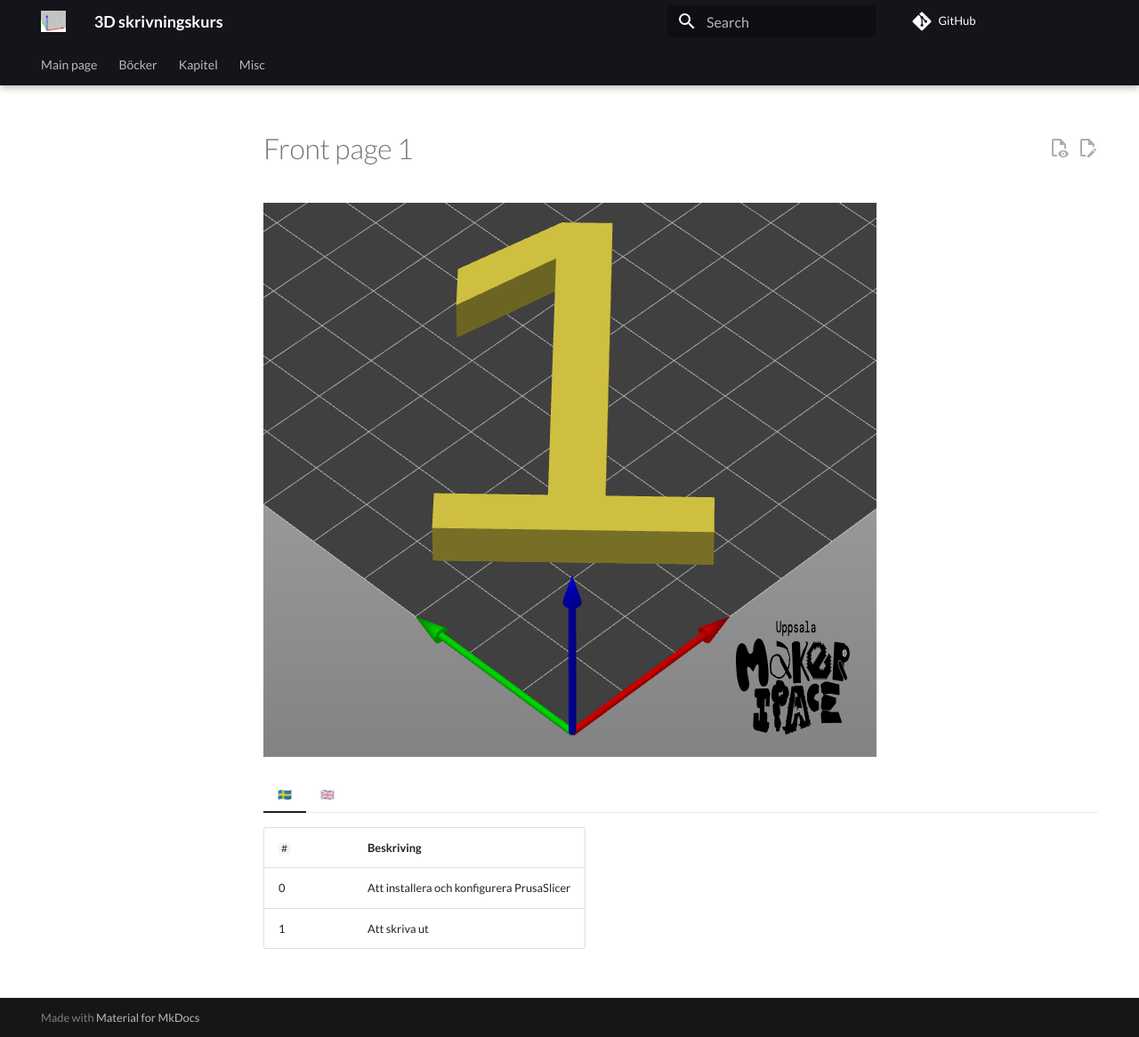
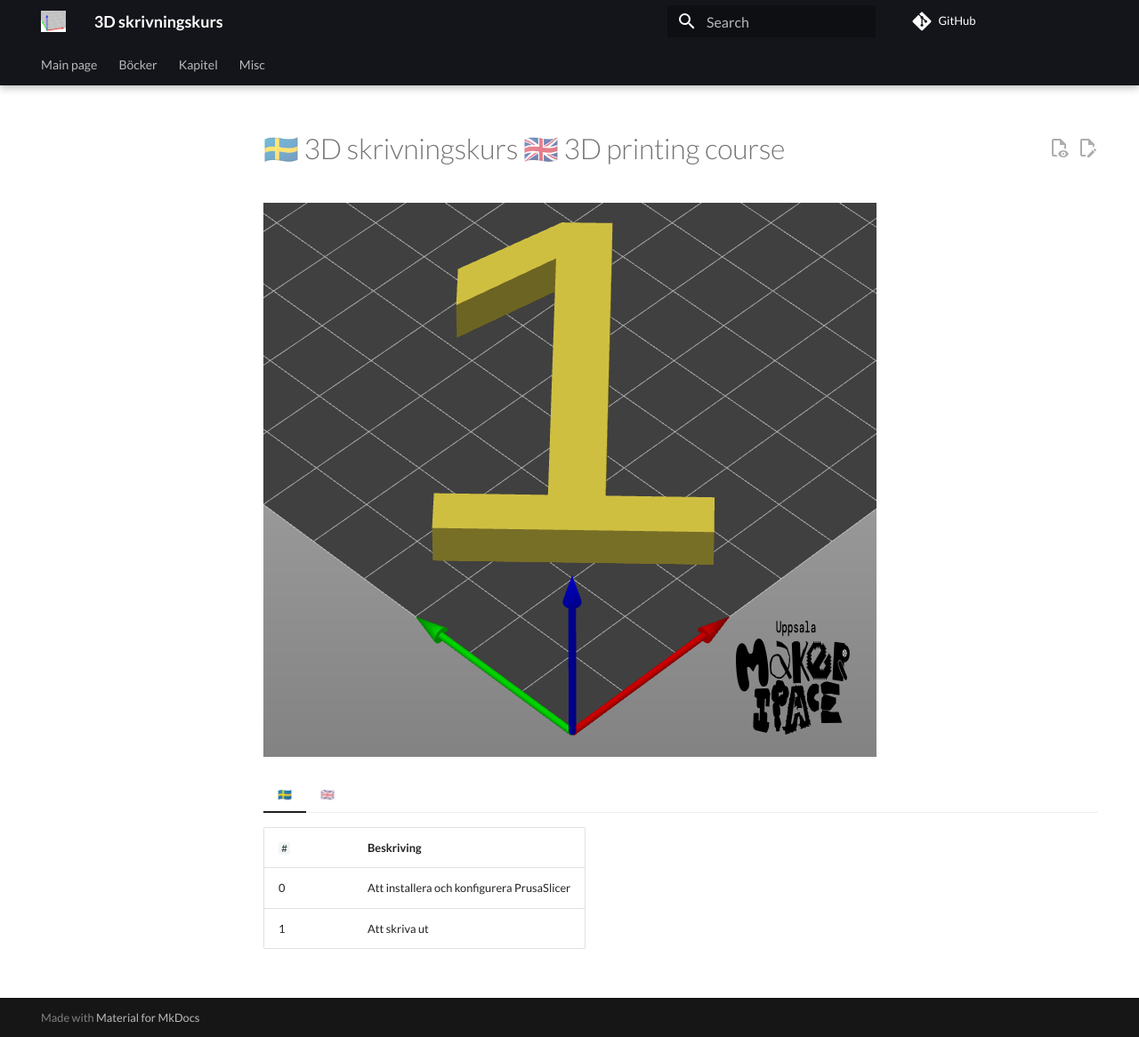
Before and after one commit to uppsala-makerspace/3d_skrivningskurs, an MkDocs documentation site: the page built from docs/chapters/front_pages/front_page_1.md, in a window 1280 px wide and 1166 px high. Shown: the whole window at 89% size. Built offline with MkDocs 1.6.1 and Material for MkDocs 9.7.7, drawn with Linux system fonts in a browser that asks for light colours; comment, search, counter and statistics services are not loaded.

Commit message:
Add titles

```diff
--- a/docs/chapters/front_pages/front_page_1.md
+++ b/docs/chapters/front_pages/front_page_1.md
@@ -1,3 +1,5 @@
+# 🇸🇪 3D skrivningskurs 🇬🇧 3D printing course
+
 ![Bok 1](front_page_1.png)
 
 === "🇸🇪"
```
Also changed, not shown: 2 other files.
